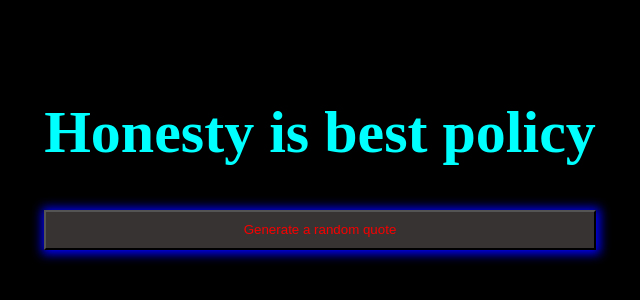
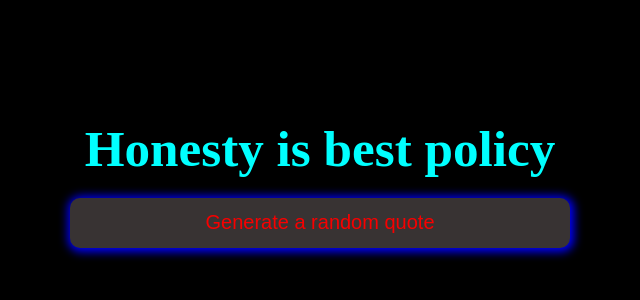
Before and after one commit to utkarszz/Random-Quote-Generator, a plain HTML site: page index.html in a window 1280 px wide. Shown: the part 254-554 px from the top of the page, without its empty margins (320-960 px from the left). Drawn offline with Linux system fonts and the light colour scheme.

Commit message:
Made final changes

```diff
--- a/index.html
+++ b/index.html
@@ -4,14 +4,80 @@
   <meta charset="UTF-8">
   <meta name="viewport" content="width=device-width, initial-scale=1.0">
   <title>Document</title>
+
+  <style>
+    /*  Body responsive aur perfectly centered */
+    body {
+      background-color: black;
+      color: aqua;
+      font-size: 30px;
+      display: flex;
+      justify-content: center;
+      align-items: center;
+      height: 100vh;
+      margin: 0;
+      padding: 20px;
+      text-align: center;
+      flex-direction: column;
+    }
+
+    /*  Container responsive */
+    #first {
+      width: 100%;
+      max-width: 1000px;
+    }
+
+    /*  Heading responsive */
+    h1 {
+      font-size: 4vw;
+      margin-bottom: 20px;
+    }
+
+    /*  Button styling responsive + fixed glow + animation */
+    button {
+      background-color: #383333;
+      color: rgb(247, 0, 0);
+      height: 50px;
+      border: none;
+      border-radius: 10px;
+      box-shadow: 1px 1px 10px 3px blue;
+      cursor: pointer;
+      width: 100%;
+      max-width: 500px;
+      font-size: 20px;
+      transition: all 0.3s ease;
+    }
+
+    /* Hover effect */
+    button:hover {
+      transform: scale(1.05);
+      box-shadow: 1px 1px 20px 4px blue;
+    }
+
+    /*  Mobile friendly */
+    @media (max-width: 600px) {
+      body {
+        font-size: 20px;
+        padding: 10px;
+      }
+      h1 {
+        font-size: 6vw;
+      }
+      button {
+        height: 45px;
+        font-size: 16px;
+        max-width: 90%;
+      }
+    }
+  </style>
 </head>
-<body style="background-color: black; color: aqua; font-size: 30px; display: flex; justify-content: center; align-items: center; height: 100vh;">
+
+<body>
   <div id="first">
     <h1>Honesty is best policy</h1>
-    <button style="background-color: #383333;color: rgb(247, 0, 0);height: 40px; border-radius: 10px red
-    ; box-shadow: 1px 1px 10px 3px blue; cursor: pointer;width: 100%; max-width: 1000px; margin: 0; auto;  ;">Generate a random quote</button>
+    <button>Generate a random quote</button>
   </div>
 
+  <script src="./first.js"></script>
 </body>
-<script src ="./first.js"></script>
 </html>
```
